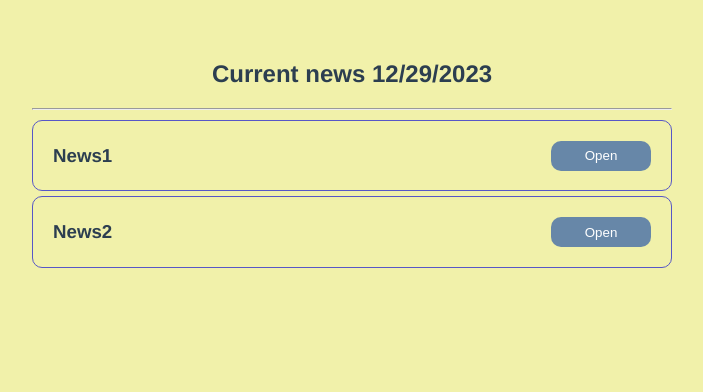
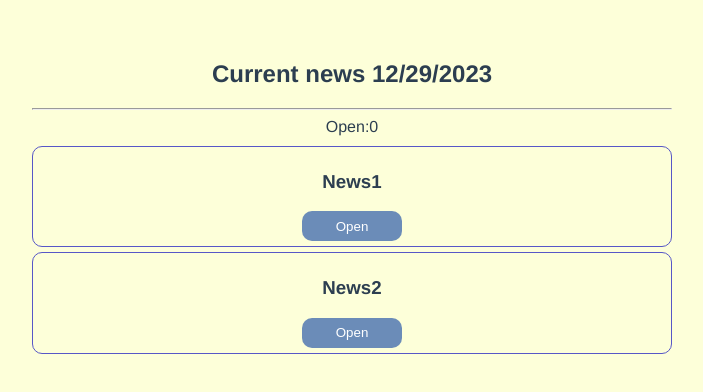
Before and after one commit to nadiiahonchar1/vue-task4, a Vue app: page / in a window 1280 px wide. Shown: the top 392 px of the page, without its empty margins (288-991 px from the left). Built offline with nearby package versions, Linux system fonts and the light colour scheme.

Commit message:
added AppNews

```diff
--- a/src/App.vue
+++ b/src/App.vue
@@ -3,22 +3,34 @@
     <div class="card-title">
       <h2>Current news {{ now }}</h2>
       <hr />
+      <span>Open:{{ openRate }}</span>
     </div>
-    <div class="card" v-for="item in news" :key="item">
-      <h3>{{ item }}</h3>
-      <button class="btn">Open</button>
-    </div>
+    <app-news
+      v-for="item in news"
+      :key="item.id"
+      :title="item.title"
+      :id="item.id"
+      :is-open="item.isOpen"
+    ></app-news>
   </div>
 </template>
 
 <script>
+import AppNews from "./components/AppNews.vue";
 export default {
   name: "App",
   data() {
     return {
       now: new Date().toLocaleDateString(),
-      news: ["News1", "News2"],
+      openRate: 0,
+      news: [
+        { title: "News1", id: 1, isOpen: false },
+        { title: "News2", id: 2, isOpen: false },
+      ],
     };
+  },
+  components: {
+    "app-news": AppNews,
   },
 };
 </script>
--- /dev/null
+++ b/src/components/AppNews.vue
@@ -0,0 +1,50 @@
+<template>
+  <div class="card">
+    <h3>{{ title }}</h3>
+    <button class="btn" @click="open">Open</button>
+    <p v-if="isNewOpen">
+      Lorem ipsum dolor sit amet consectetur adipisicing elit. Dolorem, iusto in
+      voluptatibus, esse libero pariatur ab delectus impedit dicta deleniti
+      error totam, mollitia expedita inventore temporibus quidem fuga omnis sunt
+      hic. Quas recusandae ex quod repellat, veniam sit. Cumque repellat nam non
+      provident aut quae nisi eum, optio quia commodi enim nobis ratione
+      voluptas placeat aspernatur tempore magnam debitis necessitatibus omnis
+      doloremque nesciunt earum pariatur velit asperiores! Nemo obcaecati
+      deleniti officia corporis eos, labore vero ipsa laboriosam iusto dolorum
+      id at reiciendis sapiente distinctio unde, optio ratione error itaque? At
+      alias exercitationem accusamus veritatis quod, blanditiis molestias
+      adipisci necessitatibus, quos, sed assumenda vitae eum possimus eveniet
+      deleniti voluptatem. Praesentium unde odio autem aperiam deserunt tempora
+      consectetur perspiciatis quaerat. Qui reprehenderit assumenda fuga esse
+      nihil voluptatum, ducimus reiciendis voluptates quod eligendi deleniti
+      velit porro aliquid doloribus consectetur itaque harum in at. Id
+      voluptatem illo fuga quam dolores sapiente qui ullam debitis dolorem
+      mollitia esse explicabo molestiae, et modi architecto culpa error aliquid?
+      Autem reprehenderit debitis nam eum laboriosam aperiam facilis quod
+      similique eius maiores dolor omnis nobis labore doloribus nesciunt
+      accusantium maxime incidunt hic, voluptatibus delectus perspiciatis sunt?
+      Dolor quae qui molestias totam nesciunt. Est sit tenetur excepturi,
+      temporibus quisquam commodi?
+    </p>
+  </div>
+</template>
+
+<script>
+export default {
+  props: {
+    title: { type: String, required: true },
+    id: { type: Number, required: true },
+    isOpen: { type: Boolean, required: false, default: false },
+  },
+  data() {
+    return {
+      isNewOpen: this.isOpen,
+    };
+  },
+  methods: {
+    open() {
+      this.isNewOpen = !this.isNewOpen;
+    },
+  },
+};
+</script>
--- a/src/style.css
+++ b/src/style.css
@@ -1,5 +1,5 @@
 body {
-  background-color: rgb(241, 241, 170);
+  background-color: rgb(251 255 132 / 30%);
 }
 
 .container {
@@ -20,9 +20,9 @@ body {
 .card {
   margin-bottom: 5px;
   padding: 5px 20px;
-  display: flex;
-  justify-content: space-between;
-  align-items: center;
+  /* display: flex; */
+  /* justify-content: space-between;
+  align-items: center; */
 }
 
 .btn {
```
